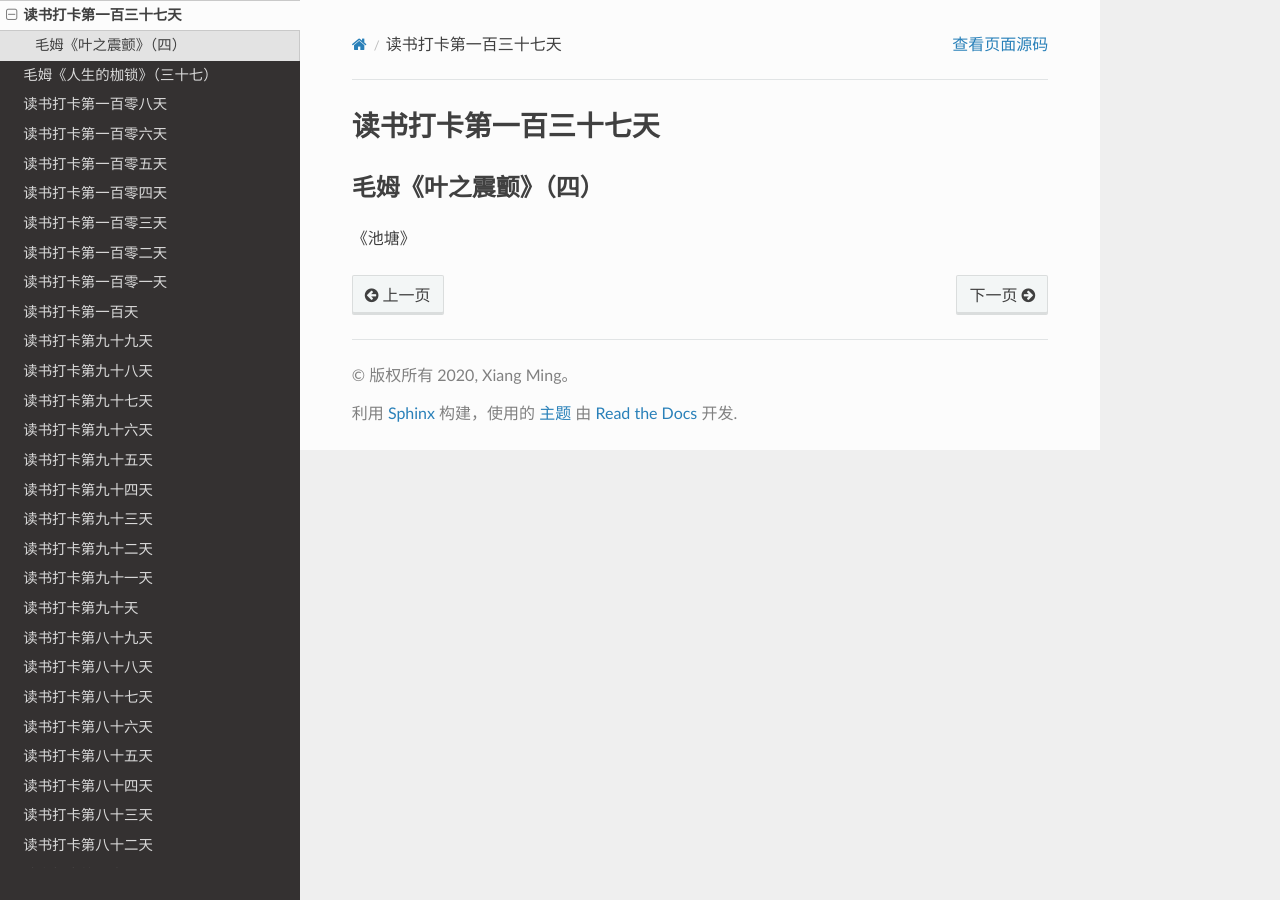
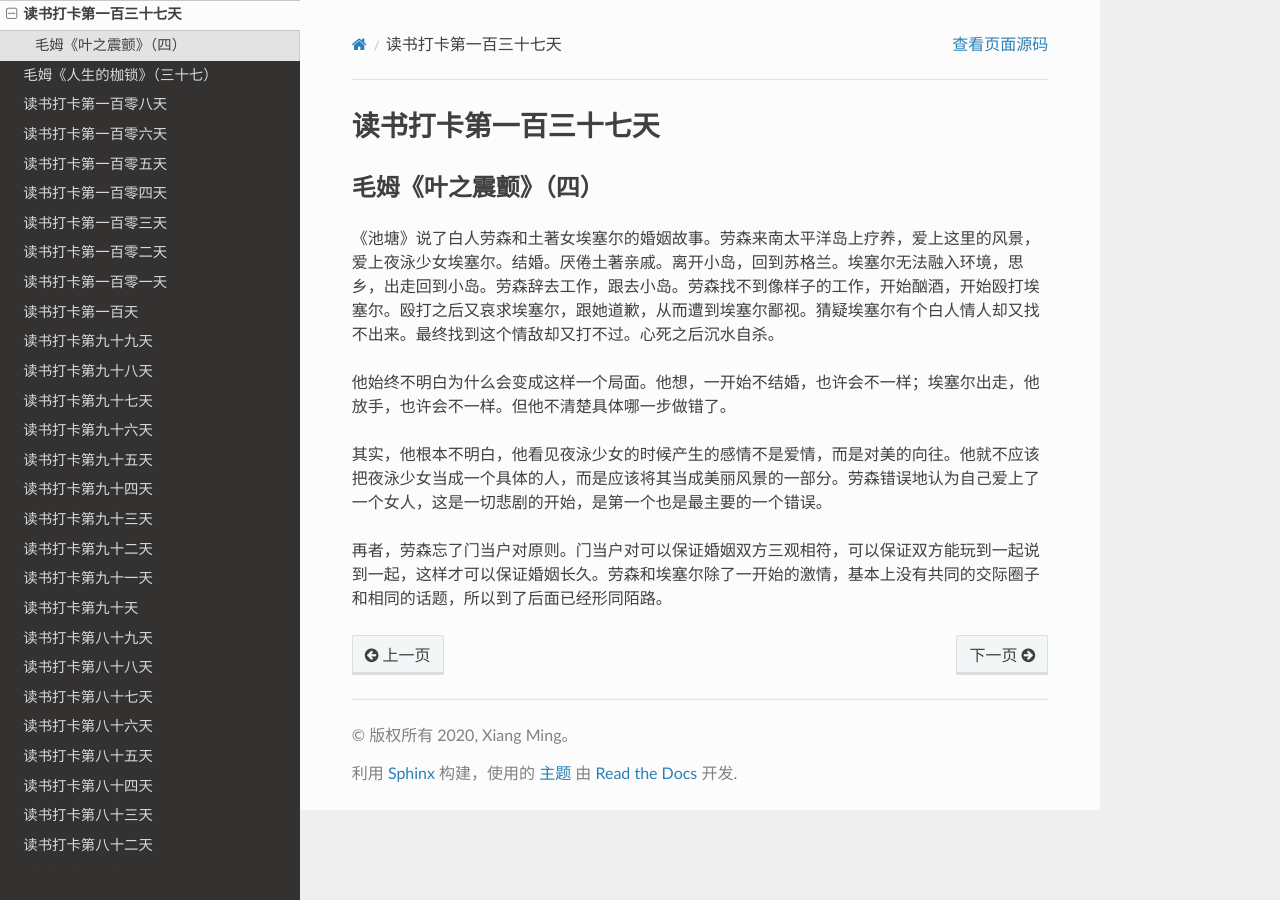
Before and after one commit to xiangming1975/reading, a Sphinx documentation site: the page built from source/2020-10-25.md, in a window 1280 px wide. Built offline with Sphinx 7.4.7 and the Read the Docs theme 2.0.0, drawn with Linux system fonts in a browser that asks for light colours.

```diff
--- a/source/2020-10-25.md
+++ b/source/2020-10-25.md
@@ -4,4 +4,10 @@
 毛姆《叶之震颤》（四）
 ---
 
-《池塘》
+《池塘》说了白人劳森和土著女埃塞尔的婚姻故事。劳森来南太平洋岛上疗养，爱上这里的风景，爱上夜泳少女埃塞尔。结婚。厌倦土著亲戚。离开小岛，回到苏格兰。埃塞尔无法融入环境，思乡，出走回到小岛。劳森辞去工作，跟去小岛。劳森找不到像样子的工作，开始酗酒，开始殴打埃塞尔。殴打之后又哀求埃塞尔，跟她道歉，从而遭到埃塞尔鄙视。猜疑埃塞尔有个白人情人却又找不出来。最终找到这个情敌却又打不过。心死之后沉水自杀。
+
+他始终不明白为什么会变成这样一个局面。他想，一开始不结婚，也许会不一样；埃塞尔出走，他放手，也许会不一样。但他不清楚具体哪一步做错了。
+
+其实，他根本不明白，他看见夜泳少女的时候产生的感情不是爱情，而是对美的向往。他就不应该把夜泳少女当成一个具体的人，而是应该将其当成美丽风景的一部分。劳森错误地认为自己爱上了一个女人，这是一切悲剧的开始，是第一个也是最主要的一个错误。
+
+再者，劳森忘了门当户对原则。门当户对可以保证婚姻双方三观相符，可以保证双方能玩到一起说到一起，这样才可以保证婚姻长久。劳森和埃塞尔除了一开始的激情，基本上没有共同的交际圈子和相同的话题，所以到了后面已经形同陌路。
```
Also changed, not shown: source/2020-10-26.md (added, +13 -0 lines), source/2020-10-27.md (added, +13 -0 lines), source/2020-10-28.md (added, +5 -0 lines).
